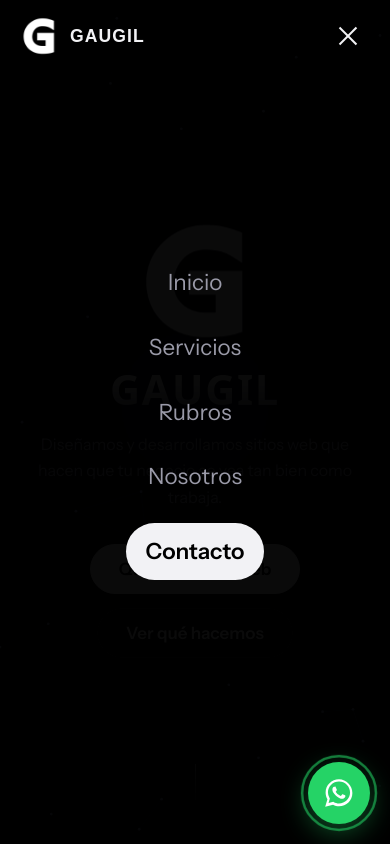
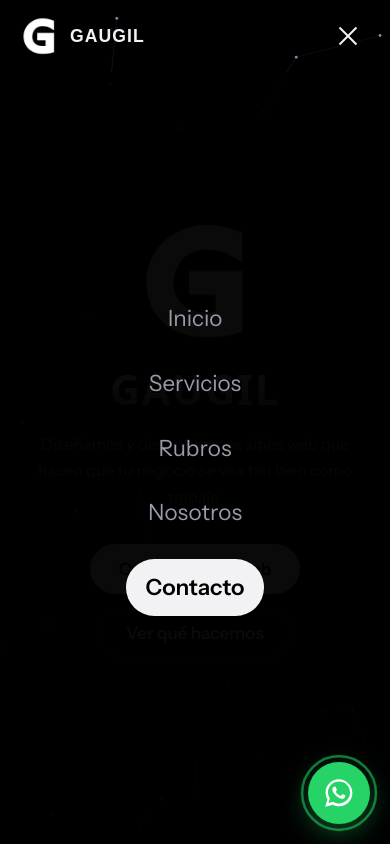
Before and after one commit to SVREPO/GAUGIL, a website: page index.html in a window 390 px wide. Both pictures are taken after a click on the button "Abrir menú". Shown: the top 844 px of the page. Drawn offline with Linux system fonts and the light colour scheme; a web font is replaced by a local one.

Commit message:
Fix mobile menu: posicion debajo del header, sin blur al abrir

```diff
--- a/css/styles.css
+++ b/css/styles.css
@@ -117,8 +117,8 @@
 @media(max-width:760px){
  section{padding:80px 0}
  .burger{display:block}
- .links{position:fixed;inset:0;background:rgba(0,0,0,.96);flex-direction:column;justify-content:center;gap:28px;font-size:1.4rem;transform:translateY(-100%);transition:transform .45s cubic-bezier(.7,0,.2,1);z-index:-1}
- .links.open{transform:none}
+ .links{position:fixed;top:72px;right:0;bottom:0;left:0;background:rgba(0,0,0,.96);flex-direction:column;justify-content:center;gap:28px;font-size:1.4rem;transform:translateY(-100vh);opacity:0;pointer-events:none;transition:transform .45s cubic-bezier(.7,0,.2,1),opacity .45s;z-index:40}
+ .links.open{transform:none;opacity:1;pointer-events:auto}
  header .burger{position:relative;z-index:2}
  .grid{grid-template-columns:1fr}
  .rub{grid-template-columns:1fr 1fr}.r{aspect-ratio:auto;min-height:230px}
--- a/js/main.js
+++ b/js/main.js
@@ -1,6 +1,6 @@
 // nav
 const hd=document.getElementById('top'),bg=document.querySelector('.burger'),lk=document.getElementById('links');
-addEventListener('scroll',()=>hd.classList.toggle('sc',scrollY>30),{passive:true});
+addEventListener('scroll',()=>{if(!lk.classList.contains('open'))hd.classList.toggle('sc',scrollY>30)},{passive:true});
 bg.onclick=()=>{const o=lk.classList.toggle('open');bg.setAttribute('aria-expanded',o)};
 lk.querySelectorAll('a').forEach(a=>a.onclick=()=>{lk.classList.remove('open');bg.setAttribute('aria-expanded',false)});
 // reveal
```
